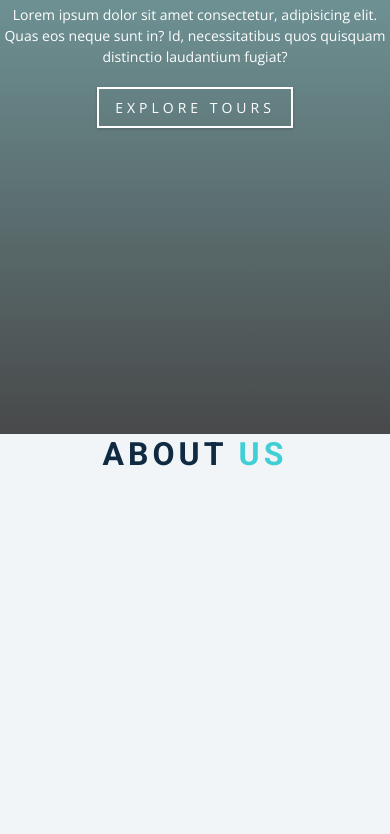
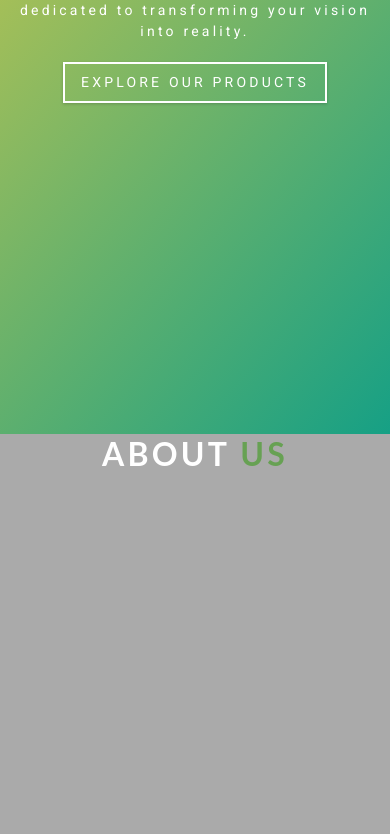
Before and after one commit to sebbyapudo/Elite-landscaping-fumigation, a website built with Vite: page index.html in a window 390 px wide. Shown: the part 492-1326 px from the top of the page. Built offline with nearby package versions, Linux system fonts and the light colour scheme; files whose address does not match are found by name.

Commit message:
Made a few changes to the overal outlook of the sie

```diff
--- a/css/style.css
+++ b/css/style.css
@@ -13,46 +13,25 @@ Variables
 
 :root {
   /* dark shades of primary color*/
-  --clr-primary-1: hsl(205, 86%, 17%);
-  --clr-primary-2: hsl(205, 77%, 27%);
-  --clr-primary-3: hsl(205, 72%, 37%);
-  --clr-primary-4: hsl(205, 63%, 48%);
-  /* primary/main color */
-  --clr-primary-5: #49a6e9;
-  /* lighter shades of primary color */
-  --clr-primary-6: hsl(205, 89%, 70%);
-  --clr-primary-7: hsl(205, 90%, 76%);
-  --clr-primary-8: hsl(205, 86%, 81%);
-  --clr-primary-9: hsl(205, 90%, 88%);
-  --clr-primary-10: hsl(205, 100%, 96%);
-  /* darkest grey - used for headings */
-  --clr-grey-1: hsl(209, 61%, 16%);
-  --clr-grey-2: hsl(211, 39%, 23%);
-  --clr-grey-3: hsl(209, 34%, 30%);
-  --clr-grey-4: hsl(209, 28%, 39%);
-  /* grey used for paragraphs */
-  --clr-grey-5: hsl(210, 22%, 49%);
-  --clr-grey-6: hsl(209, 23%, 60%);
-  --clr-grey-7: hsl(211, 27%, 70%);
-  --clr-grey-8: hsl(210, 31%, 80%);
-  --clr-grey-9: hsl(212, 33%, 89%);
-  --clr-grey-10: hsl(210, 36%, 96%);
-  --clr-white: #fff;
-  --clr-red-dark: hsl(360, 67%, 44%);
-  --clr-red-light: hsl(360, 71%, 66%);
-  --clr-green-dark: hsl(125, 67%, 44%);
-  --clr-green-light: hsl(125, 71%, 66%);
-  --clr-secondary: hsla(182, 63%, 54%);
-  --clr-black: #222;
-  --ff-primary: "Roboto", sans-serif;
-  --ff-secondary: "Open Sans", sans-serif;
-  --transition: all 0.3s linear;
-  --spacing: 0.25rem;
-  --radius: 0.5rem;
+  /* fonts */
+  --body-font: 'Roboto', sans-serif;
+  --primary-header-font: 'Lato', sans-serif;
+  --secondary-header-font: 'Montserrat', sans-serif;
+
+  /* colors */
+  --off-white: #ffff;
+  --dark-clr: #000000;
+  --earth-clr: #663300;
+  --green-clr: #58a65f;
+  --accent-green: #67a153;
+  --light-dark: #aaaaaa;
   --light-shadow: 0 5px 15px rgba(0, 0, 0, 0.1);
   --dark-shadow: 0 5px 15px rgba(0, 0, 0, 0.2);
   --max-width: 1170px;
   --fixed-width: 620px;
+  --letterSpacing: 0.2rem;
+  --transition: all 0.4s ease;
+  --radius: 0.5rem;
 }
 /*
 ===============
@@ -70,9 +49,9 @@ html {
   box-sizing: border-box;
 }
 body {
-  font-family: var(--ff-secondary);
-  background: var(--clr-grey-10);
-  color: var(--clr-grey-1);
+  font-family: var(--body-font);
+  background: var(--light-dark);
+  color: var(--off-white);
   line-height: 1.5;
   font-size: 0.875rem;
 }
@@ -93,11 +72,11 @@ h1,
 h2,
 h3,
 h4 {
-  letter-spacing: var(--spacing);
+  letter-spacing: var(--letterSpacing);
   text-transform: capitalize;
   line-height: 1.25;
   margin-bottom: 0.75rem;
-  font-family: var(--ff-primary);
+  font-family: var(--primary-header-font);
 }
 h1 {
   font-size: 3rem;
@@ -113,7 +92,7 @@ h4 {
 }
 p {
   margin-bottom: 1.25rem;
-  color: var(--clr-grey-5);
+  color: var(--light-dark);
 }
 @media screen and (min-width: 800px) {
   h1 {
@@ -143,30 +122,30 @@ p {
 .btn {
   text-transform: uppercase;
   background: transparent;
-  color: var(--clr-black);
+  color: var(--dark-clr);
   padding: 0.375rem 0.75rem;
-  letter-spacing: var(--spacing);
+  letter-spacing: var(--letterSpacing);
   display: inline-block;
   transition: var(--transition);
   font-size: 0.875rem;
-  border: 2px solid var(--clr-black);
+  border: 2px solid var(--dark-clr);
   cursor: pointer;
   box-shadow: 0 1px 3px rgba(0, 0, 0, 0.2);
   border-radius: var(--radius);
 }
 .btn:hover {
-  color: var(--clr-white);
-  background: var(--clr-black);
+  color: var(--off-white);
+  background: var(--dark-clr);
 }
 .btn-white {
-  color: var(--clr-white);
-  border-color: var(--clr-white);
+  color: var(--off-white);
+  border-color: var(--off-white);
   border-radius: 0;
   padding: 0.5rem 1rem;
 }
 .btn:hover {
-  background: var(--clr-white);
-  color: var(--clr-secondary);
+  background: var(--off-white);
+  color: var(--dark-clr);
 }
 /* section */
 .section {
@@ -223,14 +202,14 @@ nav {
 }
 .nav-toggle {
   font-size: 1.5rem;
-  color: var(--clr-grey-1);
+  color: var(--dark-clr);
   background: transparent;
   border-color: transparent;
   transition: var(--transition);
   cursor: pointer;
 }
 .nav-toggle:hover {
-  color: var(--clr-secondary);
+  color: var(--off-white);
 }
 .logo {
   height: 50px;
@@ -300,22 +279,27 @@ nav {
 /* hero */
 header {
   min-height: 100vh;
-  background: linear-gradient(rgba(63, 208, 212, 0.5), rgba(0, 0, 0, 0.7)),
-    url(../assets/irrigation.jpg) center/cover no-repeat;
+  /* background-color: #F4D03F; */
+background-image: linear-gradient(132deg, #F4D03F 0%, #16A085 100%), url(../assets/irrigation.jpg);
+  /* background: linear-gradient(rgba(63, 208, 212, 0.5), rgba(0, 0, 0, 0.7)), */
+    /* url(../assets/irrigation.jpg) center/cover no-repeat; */
 }
 
 .banner {
   min-height: 100vh;
   display: grid;
-  place-items: center;
+  /* place-items: center; */
   text-align: center;
+  padding-top: 5rem;
+  letter-spacing: var(--letterSpacing);
 }
 .container h1 {
-  color: var(--clr-white);
+  color: var(--off-white);
   text-transform: capitalize;
+  font-size: 2.5rem;
 }
 .container p {
-  color: var(--clr-white);
+  color: var(--off-white);
   max-width: 25rem;
   margin: 0 auto;
   margin-bottom: 1.25rem;
@@ -331,25 +315,25 @@ header {
   text-transform: uppercase;
 }
 .title span {
-  color: var(--clr-secondary);
+  color: var(--accent-green);
 }
 #about,
 #services,
-#tours {
+#products {
   height: 80vh;
 }
 #services {
-  background: var(--clr-white);
+  background: var(--off-white);
 }
 footer {
-  background: var(--clr-grey-1);
+  background: var(--accent-green);
   padding: 5rem 1rem;
 }
 footer p {
-  color: var(--clr-white);
+  color: var(--off-white);
   text-align: center;
   text-transform: capitalize;
-  letter-spacing: var(--spacing);
+  letter-spacing: var(--letterSpacing);
   margin-bottom: 0;
 }
 
@@ -358,13 +342,13 @@ footer p {
   position: fixed;
   bottom: 3rem;
   right: 3rem;
-  background: var(--clr-secondary);
+  background: var(--accent-green);
   width: 2rem;
   height: 2rem;
   display: grid;
   place-items: center;
   border-radius: var(--radius);
-  color: var(--clr-white);
+  color: var(--off-white);
   animation: bounce 2s ease-in-out infinite;
   visibility: hidden;
   z-index: -100;
--- a/index.html
+++ b/index.html
@@ -44,7 +44,7 @@
                 <a href="#services" class="scroll-link">services</a>
               </li>
               <li>
-                <a href="#tours" class="scroll-link">products</a>
+                <a href="#products" class="scroll-link">products</a>
               </li>
             </ul>
           </div>
@@ -55,11 +55,9 @@
         <div class="container">
           <h1>Transforming spaces, <br> <span>creating serenity</span> </h1>
           <p>
-            Lorem ipsum dolor sit amet consectetur, adipisicing elit. Quas eos
-            neque sunt in? Id, necessitatibus quos quisquam distinctio
-            laudantium fugiat?
+            At Elite landscaping and fumigation we take pride in delivering diligent and reliable solutions that enhance the beauty and tranquility of your outdoor spaces. From lush gardens to pest-free environments, our team of experts is dedicated to transforming your vision into reality.
           </p>
-          <a href="#tours" class="scroll-link btn btn-white">explore tours</a>
+          <a href="#tours" class="scroll-link btn btn-white">explore our products</a>
         </div>
       </div>
     </header>
@@ -76,15 +74,15 @@
       </div>
     </section>
     <!-- contact -->
-    <section id="tours" class="section">
+    <section id="products" class="section">
       <div class="title">
-        <h2>featured <span>tours</span></h2>
+        <h2>featured <span>products</span></h2>
       </div>
     </section>
     <!-- footer -->
     <footer class="section">
       <p>
-        copyright &copy; backroads travel tours company
+        copyright &copy; Elite landscaping & fumigation
         <span id="date"></span>. all rights reserved
       </p>
     </footer>
```
